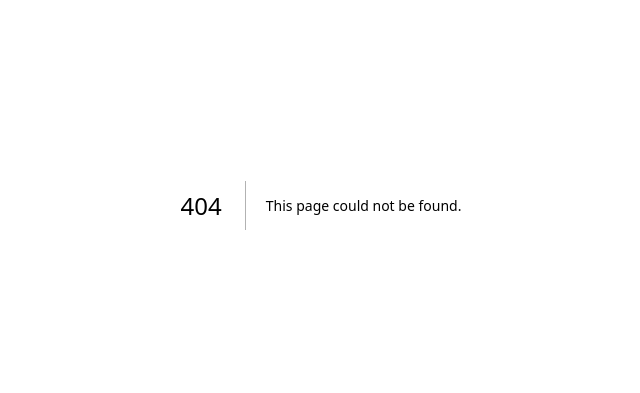
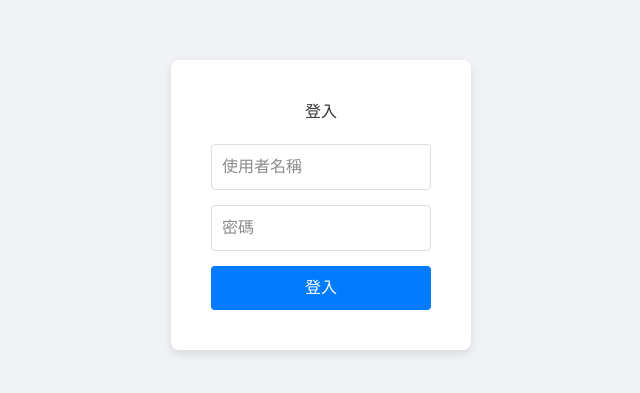
Before and after one commit to truedano/nextjs-boilerplate, a Next.js app: page /login in a window 1280 px wide. Before the commit this address had no page. Shown: the part 195-588 px from the top of the page, without its empty margins (319-959 px from the left). Built offline with nearby package versions, Linux system fonts and the light colour scheme.

Commit message:
新增管理員和使用者登入功能，包含後端API和前端頁面

```diff
--- /dev/null
+++ b/app/admin/AdminClientPage.tsx
@@ -0,0 +1,65 @@
+'use client';
+
+import { useState } from 'react';
+
+export default function AdminClientPage() {
+  const [newUsername, setNewUsername] = useState('');
+  const [newPassword, setNewPassword] = useState('');
+  const [message, setMessage] = useState('');
+
+  const handleUpdateAdmin = async (e: React.FormEvent) => {
+    e.preventDefault();
+    setMessage('');
+
+    const res = await fetch('/api/admin/update', {
+      method: 'POST',
+      headers: {
+        'Content-Type': 'application/json',
+      },
+      body: JSON.stringify({ username: newUsername, password: newPassword }),
+    });
+
+    const data = await res.json();
+
+    if (res.ok) {
+      setMessage(data.message);
+    } else {
+      setMessage(data.message || '更新失敗');
+    }
+  };
+
+  return (
+    <div style={{ display: 'flex', flexDirection: 'column', alignItems: 'center', justifyContent: 'center', minHeight: '100vh', backgroundColor: '#f0f2f5' }}>
+      <div style={{ padding: '40px', borderRadius: '8px', boxShadow: '0 4px 8px rgba(0,0,0,0.1)', backgroundColor: '#fff', width: '400px', textAlign: 'center' }}>
+        <h1 style={{ marginBottom: '20px', color: '#333' }}>管理員頁面</h1>
+        <p style={{ marginBottom: '30px', color: '#555' }}>歡迎，管理員！您可以在此修改管理員憑證。</p>
+
+        <form onSubmit={handleUpdateAdmin} style={{ display: 'flex', flexDirection: 'column', gap: '15px' }}>
+          <input
+            type="text"
+            placeholder="新使用者名稱"
+            value={newUsername}
+            onChange={(e) => setNewUsername(e.target.value)}
+            style={{ padding: '10px', borderRadius: '4px', border: '1px solid #ddd', fontSize: '16px' }}
+            required
+          />
+          <input
+            type="password"
+            placeholder="新密碼"
+            value={newPassword}
+            onChange={(e) => setNewPassword(e.target.value)}
+            style={{ padding: '10px', borderRadius: '4px', border: '1px solid #ddd', fontSize: '16px' }}
+            required
+          />
+          <button
+            type="submit"
+            style={{ padding: '10px', borderRadius: '4px', border: 'none', backgroundColor: '#28a745', color: '#fff', fontSize: '16px', cursor: 'pointer' }}
+          >
+            更新管理員憑證
+          </button>
+        </form>
+        {message && <p style={{ marginTop: '15px', color: message.includes('失敗') ? 'red' : 'green' }}>{message}</p>}
+      </div>
+    </div>
+  );
+}
--- /dev/null
+++ b/app/admin/page.tsx
@@ -0,0 +1,17 @@
+'use client';
+
+import { useState, useEffect } from 'react';
+import { useRouter } from 'next/navigation';
+import AdminClientPage from './AdminClientPage';
+
+export default function AdminPage() {
+  const router = useRouter();
+
+  useEffect(() => {
+    // 這裡可以實作檢查使用者是否為管理員的邏輯
+    // 如果不是，則導向登入頁面
+    // 為了簡化，目前假設已通過 API 路由驗證
+  }, []);
+
+  return <AdminClientPage />;
+}
--- /dev/null
+++ b/app/api/admin/update/route.ts
@@ -0,0 +1,22 @@
+import { NextResponse } from 'next/server';
+import fs from 'fs';
+import path from 'path';
+
+export async function POST(request: Request) {
+  const { username, password } = await request.json();
+
+  const adminPath = path.join(process.cwd(), 'data', 'admin.json');
+
+  try {
+    // 這裡可以實作身份驗證，確保只有已登入的管理員才能更新
+    // 為了簡化，目前假設請求來自已驗證的管理員頁面
+
+    const newAdminData = { username, password };
+    fs.writeFileSync(adminPath, JSON.stringify(newAdminData, null, 2), 'utf-8');
+
+    return NextResponse.json({ message: '管理員憑證更新成功' });
+  } catch (error) {
+    console.error('更新管理員憑證錯誤:', error);
+    return NextResponse.json({ message: '伺服器錯誤，無法更新憑證' }, { status: 500 });
+  }
+}
--- /dev/null
+++ b/app/api/login/route.ts
@@ -0,0 +1,35 @@
+import { NextResponse } from 'next/server';
+import fs from 'fs';
+import path from 'path';
+
+export async function POST(request: Request) {
+  const { username, password } = await request.json();
+
+  const adminPath = path.join(process.cwd(), 'data', 'admin.json');
+  const usersPath = path.join(process.cwd(), 'data', 'users.json');
+
+  try {
+    const adminData = JSON.parse(fs.readFileSync(adminPath, 'utf-8'));
+    const usersData = JSON.parse(fs.readFileSync(usersPath, 'utf-8'));
+
+    // 驗證管理員
+    if (username === adminData.username && password === adminData.password) {
+      const response = NextResponse.json({ message: '管理員登入成功', redirect: '/admin' });
+      response.cookies.set('role', 'admin', { path: '/', httpOnly: true });
+      return response;
+    }
+
+    // 驗證一般使用者
+    const user = usersData.find((u: any) => u.username === username && u.password === password);
+    if (user) {
+      const response = NextResponse.json({ message: '使用者登入成功', redirect: '/users' });
+      response.cookies.set('role', 'user', { path: '/', httpOnly: true });
+      return response;
+    }
+
+    return NextResponse.json({ message: '無效的使用者名稱或密碼' }, { status: 401 });
+  } catch (error) {
+    console.error('登入錯誤:', error);
+    return NextResponse.json({ message: '伺服器錯誤' }, { status: 500 });
+  }
+}
--- /dev/null
+++ b/app/login/page.tsx
@@ -0,0 +1,69 @@
+'use client';
+
+import { useState } from 'react';
+import { useRouter } from 'next/navigation';
+
+export default function LoginPage() {
+  const [username, setUsername] = useState('');
+  const [password, setPassword] = useState('');
+  const [error, setError] = useState('');
+  const router = useRouter();
+
+  const handleSubmit = async (e: React.FormEvent) => {
+    e.preventDefault();
+    setError('');
+
+    const res = await fetch('/api/login', {
+      method: 'POST',
+      headers: {
+        'Content-Type': 'application/json',
+      },
+      body: JSON.stringify({ username, password }),
+    });
+
+    const data = await res.json();
+
+    if (res.ok) {
+      if (data.redirect === '/admin') {
+        router.push('/admin');
+      } else if (data.redirect === '/users') {
+        router.push('/users');
+      }
+    } else {
+      setError(data.message || '登入失敗');
+    }
+  };
+
+  return (
+    <div style={{ display: 'flex', flexDirection: 'column', alignItems: 'center', justifyContent: 'center', minHeight: '100vh', backgroundColor: '#f0f2f5' }}>
+      <div style={{ padding: '40px', borderRadius: '8px', boxShadow: '0 4px 8px rgba(0,0,0,0.1)', backgroundColor: '#fff', width: '300px', textAlign: 'center' }}>
+        <h1 style={{ marginBottom: '20px', color: '#333' }}>登入</h1>
+        <form onSubmit={handleSubmit} style={{ display: 'flex', flexDirection: 'column', gap: '15px' }}>
+          <input
+            type="text"
+            placeholder="使用者名稱"
+            value={username}
+            onChange={(e) => setUsername(e.target.value)}
+            style={{ padding: '10px', borderRadius: '4px', border: '1px solid #ddd', fontSize: '16px' }}
+            required
+          />
+          <input
+            type="password"
+            placeholder="密碼"
+            value={password}
+            onChange={(e) => setPassword(e.target.value)}
+            style={{ padding: '10px', borderRadius: '4px', border: '1px solid #ddd', fontSize: '16px' }}
+            required
+          />
+          <button
+            type="submit"
+            style={{ padding: '10px', borderRadius: '4px', border: 'none', backgroundColor: '#007bff', color: '#fff', fontSize: '16px', cursor: 'pointer' }}
+          >
+            登入
+          </button>
+        </form>
+        {error && <p style={{ color: 'red', marginTop: '15px' }}>{error}</p>}
+      </div>
+    </div>
+  );
+}
--- /dev/null
+++ b/app/users/page.tsx
@@ -0,0 +1,23 @@
+'use client';
+
+import { useEffect } from 'react';
+import { useRouter } from 'next/navigation';
+
+export default function UsersPage() {
+  const router = useRouter();
+
+  useEffect(() => {
+    // 這裡可以實作檢查使用者是否為一般使用者的邏輯
+    // 如果不是，則導向登入頁面
+    // 為了簡化，目前假設已通過 API 路由驗證
+  }, []);
+
+  return (
+    <div style={{ display: 'flex', flexDirection: 'column', alignItems: 'center', justifyContent: 'center', minHeight: '100vh', backgroundColor: '#f0f2f5' }}>
+      <div style={{ padding: '40px', borderRadius: '8px', boxShadow: '0 4px 8px rgba(0,0,0,0.1)', backgroundColor: '#fff', width: '300px', textAlign: 'center' }}>
+        <h1 style={{ marginBottom: '20px', color: '#333' }}>使用者頁面</h1>
+        <p style={{ color: '#555' }}>歡迎，一般使用者！</p>
+      </div>
+    </div>
+  );
+}
--- /dev/null
+++ b/data/admin.json
@@ -0,0 +1,4 @@
+{
+  "username": "admin",
+  "password": "12345678"
+}
--- /dev/null
+++ b/data/users.json
@@ -0,0 +1,14 @@
+[
+  {
+    "username": "user1",
+    "password": "123456"
+  },
+  {
+    "username": "user2",
+    "password": "123456"
+  },
+  {
+    "username": "user3",
+    "password": "123456"
+  }
+]
--- /dev/null
+++ b/middleware.ts
@@ -0,0 +1,39 @@
+import { NextResponse } from 'next/server';
+import type { NextRequest } from 'next/server';
+
+export function middleware(request: NextRequest) {
+  const { pathname } = request.nextUrl;
+  const role = request.cookies.get('role')?.value;
+
+  // 如果是登入頁面，則直接放行
+  if (pathname === '/login') {
+    return NextResponse.next();
+  }
+
+  // 保護 /admin 路由
+  if (pathname.startsWith('/admin')) {
+    if (role !== 'admin') {
+      return NextResponse.redirect(new URL('/login', request.url));
+    }
+  }
+
+  // 保護 /users 路由
+  if (pathname.startsWith('/users')) {
+    if (role !== 'user' && role !== 'admin') { // 管理員也可以訪問使用者頁面
+      return NextResponse.redirect(new URL('/login', request.url));
+    }
+  }
+
+  // 保護根路徑，如果未登入則導向登入頁面
+  if (pathname === '/') {
+    if (!role) { // 如果沒有任何角色 cookie，表示未登入
+      return NextResponse.redirect(new URL('/login', request.url));
+    }
+  }
+
+  return NextResponse.next();
+}
+
+export const config = {
+  matcher: ['/', '/login', '/admin/:path*', '/users/:path*'],
+};
```
